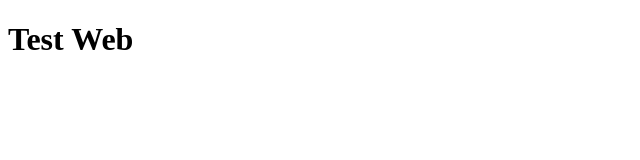
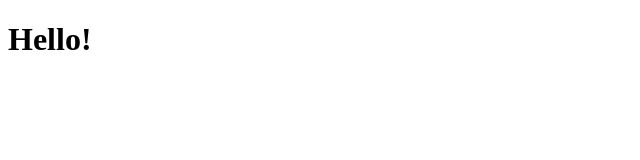
Before and after one commit to tales96323/clone-tabnews, a Next.js app: page / in a window 1280 px wide. Shown: the top 160 px of the page, without its empty margins (0-640 px from the left). Built offline with nearby package versions, Linux system fonts and the light colour scheme.

Commit message:
Reajuste da mensagem no index

```diff
--- a/pages/index.js
+++ b/pages/index.js
@@ -1,4 +1,4 @@
 function Home() {
-    return <h1>Test Web</h1>;
+    return <h1>Hello!</h1>;
 }
 export default Home;
```
